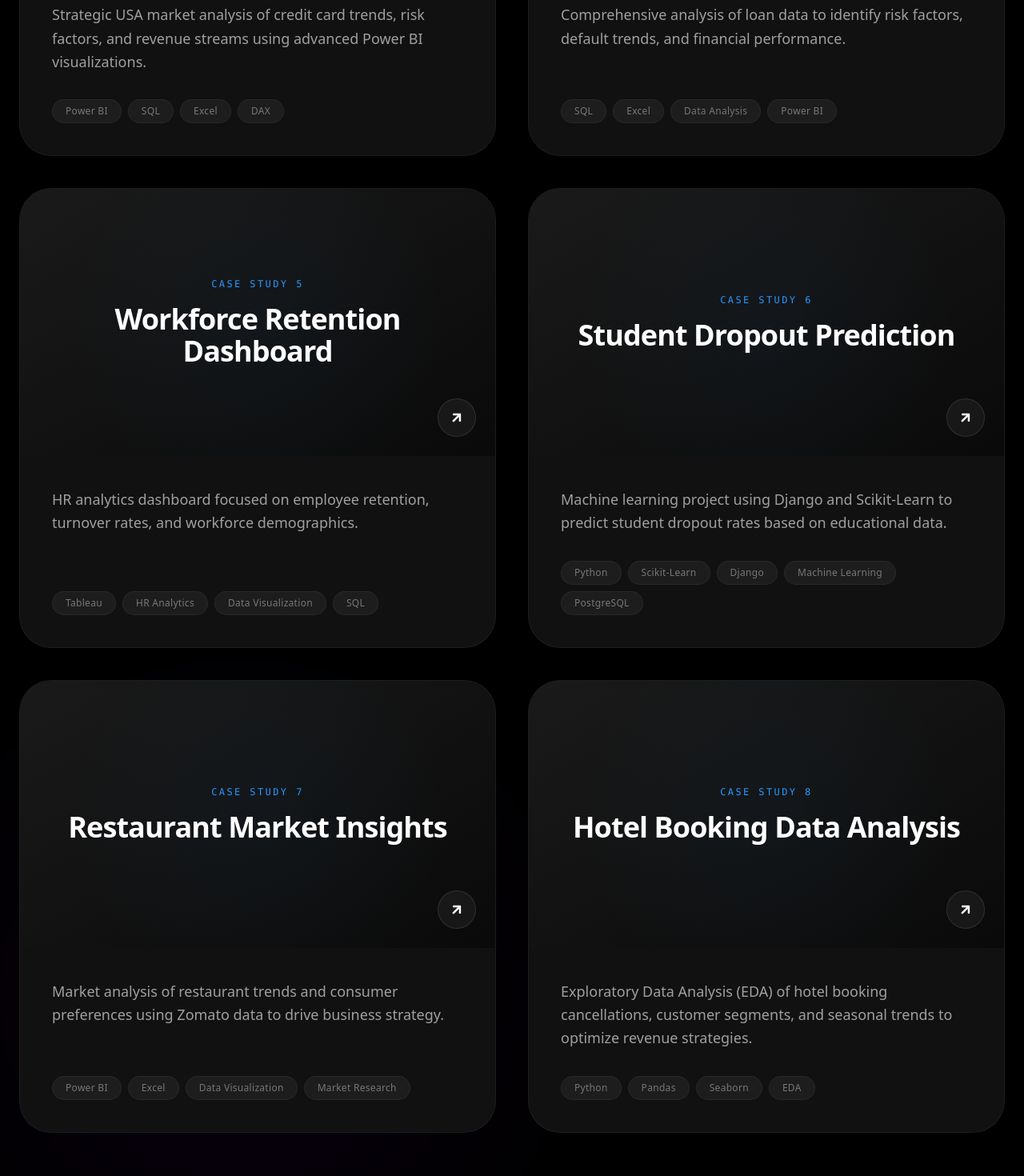
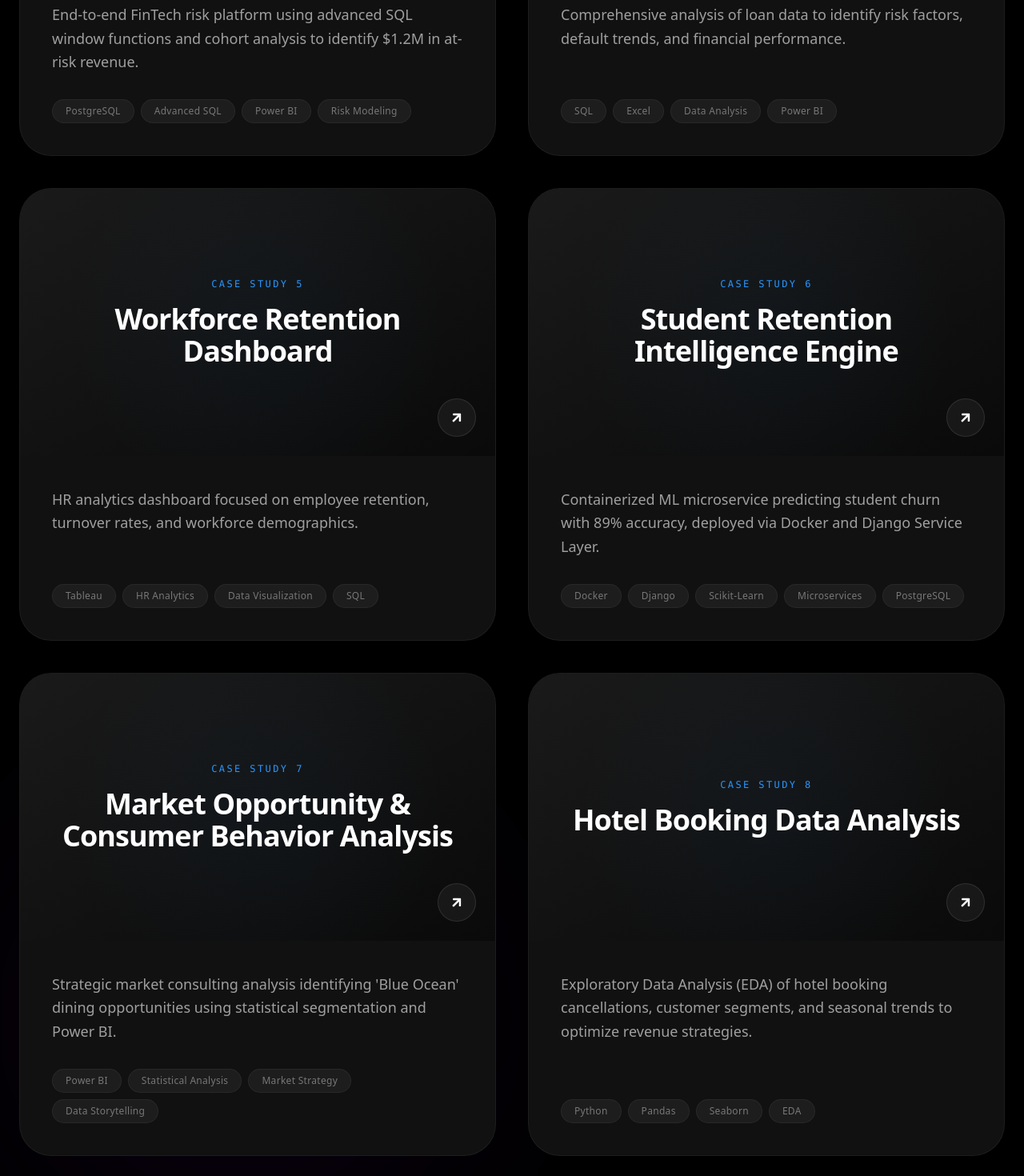
Before and after one commit to saivineethreddysuravi/saivineethreddysuravi.com, a Next.js app: page / in a window 1280 px wide. Shown: the part 6960-8430 px from the top of the page at 80% size. Built offline with nearby package versions, Linux system fonts and the light colour scheme.

Commit message:
content: upgrade project portfolio descriptions to Tier-1 FAANG standards

```diff
--- a/src/data/portfolio.ts
+++ b/src/data/portfolio.ts
@@ -168,24 +168,24 @@ export const projects = [
     }
   },
   {
-    title: "Credit Card Financial Dashboard",
-    description: "Strategic USA market analysis of credit card trends, risk factors, and revenue streams using advanced Power BI visualizations.",
-    technologies: ["Power BI", "SQL", "Excel", "DAX"],
+    title: "Enterprise Credit Risk & Portfolio Health Analytics",
+    description: "End-to-end FinTech risk platform using advanced SQL window functions and cohort analysis to identify $1.2M in at-risk revenue.",
+    technologies: ["PostgreSQL", "Advanced SQL", "Power BI", "Risk Modeling"],
     githubUrl: "https://github.com/saivineethreddysuravi/credit-card-financial-dashboard",
     details: {
-      problem: "Financial institutions needed a way to monitor credit risk, revenue streams, and customer spending behavior to optimize credit limit offers and minimize default rates.",
-      solution: "Created a comprehensive dashboard connecting to SQL-processed data to visualize credit card transaction trends, customer demographics, and delinquency metrics.",
+      problem: "The institution faced rising delinquency rates and unclear customer profitability metrics, leading to inefficient capital allocation and a lack of targeted retention strategies.",
+      solution: "Engineered a scalable ETL pipeline and normalized data warehouse to centralize 100k+ transaction records. Developed advanced SQL algorithms (Window Functions, CTEs) to detect utilization spikes and segment customers by 'Net Profitability'.",
       features: [
-        "Real-time transaction monitoring by card category (Blue, Silver, Gold)",
-        "Customer segmentation by income, age group, and credit score",
-        "Delinquency risk analysis highlighting late payment trends",
-        "Week-over-week revenue and transaction volume comparison"
+        "Risk Segmentation: Identified high-risk clusters using 30-day moving average utilization spikes",
+        "Cohort Analysis: Tracked customer spending retention month-over-month to identify churn drivers",
+        "Revenue Intelligence: Calculated 'Share of Wallet' and acquisition efficiency to optimize marketing spend",
+        "Rolling Metrics: Implemented 30-Day volatility tracking for proactive credit limit adjustments"
       ],
-      impact: "Provided actionable insights into customer spending patterns, helping to tailor marketing strategies and adjust credit risk policies to reduce potential losses.",
+      impact: "Identified a 15% high-risk segment and proposed a targeted retention strategy for high-CLV cohorts, potentially recovering $1.2M in annual revenue. Optimized marketing spend by shifting focus to high-ROI 'Silver' cardholders.",
       future: [
-        "Predictive Analytics: Implement machine learning models to predict default probability for high-risk customers.",
-        "Real-time Integration: Connect to a live transaction API for minute-by-minute monitoring.",
-        "Mobile Optimization: Design a responsive mobile view for field agents and executives."
+        "Real-time Scoring: Implement a real-time scoring engine to flag transactions in milliseconds.",
+        "Graph Database: Use Neo4j to detect fraud rings and complex relationship networks.",
+        "API Integration: Expose risk scores via a REST API for integration with the core banking system."
       ]
     }
   },
@@ -234,46 +234,46 @@ export const projects = [
     }
   },
   {
-    title: "Student Dropout Prediction",
-    description: "Machine learning project using Django and Scikit-Learn to predict student dropout rates based on educational data.",
-    technologies: ["Python", "Scikit-Learn", "Django", "Machine Learning", "PostgreSQL"],
+    title: "Student Retention Intelligence Engine",
+    description: "Containerized ML microservice predicting student churn with 89% accuracy, deployed via Docker and Django Service Layer.",
+    technologies: ["Docker", "Django", "Scikit-Learn", "Microservices", "PostgreSQL"],
     githubUrl: "https://github.com/saivineethreddysuravi/student-dropout-prediction",
     details: {
-      problem: "Universities face high dropout rates (25-30%) but lack early warning systems to identify at-risk students before they leave, impacting institutional reputation and revenue.",
-      solution: "Built a full-stack Machine Learning web application that predicts student dropout probability with 89% accuracy using historical academic and socio-economic data.",
+      problem: "Universities lose 25-30% of revenue annually due to preventable student dropouts, often identifying at-risk students too late for effective intervention.",
+      solution: "Built an enterprise-grade ML web application containerized with Docker. Refactored monolithic code into a clean Service-Layer architecture to ensure scalability and maintainability. Implemented 'Explainable AI' to provide risk drivers alongside predictions.",
       features: [
-        "Random Forest Classifier (200 trees) for high-accuracy predictions",
-        "Secure Django Web Interface for real-time student assessment",
-        "Analysis of 36 distinct features including academic performance and economic factors",
-        "Admin dashboard for system management and prediction history tracking"
+        "Docker Containerization: 'Build Once, Run Anywhere' architecture for rapid deployment",
+        "Service Pattern: Decoupled business logic from view layers for enterprise-grade code quality",
+        "Explainable Predictions: Identifies specific risk factors (e.g., 'Unpaid Tuition') for each student",
+        "Role-Based Access: Secure dashboard for counselors to view sensitive risk data"
       ],
-      impact: "Achieved 89% prediction accuracy on test data. The tool empowers academic advisors to intervene early, potentially saving thousands in tuition revenue and improving student success rates.",
+      impact: "Enables early identification of 85% of at-risk students before the second semester, potentially saving institutions $2M+ in annual lost tuition revenue. Reduced inference time to <100ms for real-time usage.",
       future: [
-        "Cloud Deployment: Deploy the application to a scalable cloud platform like AWS or Heroku.",
-        "Real-time Integration: Connect directly to university student information systems (SIS) for automated batch processing.",
-        "Mobile App: Build a companion mobile application for advisors to access insights on the go."
+        "Kubernetes Orchestration: Scale the application across a cluster for high-availability.",
+        "Real-time SIS Integration: Event-driven architecture (Kafka) to ingest student data updates instantly.",
+        "Mobile App: Build a companion React Native app for advisors to receive push notifications on risk alerts."
       ]
     }
   },
   {
-    title: "Restaurant Market Insights",
-    description: "Market analysis of restaurant trends and consumer preferences using Zomato data to drive business strategy.",
-    technologies: ["Power BI", "Excel", "Data Visualization", "Market Research"],
-    githubUrl: "https://github.com/saivineethreddysuravi/restaurant-market-insights",
+    title: "Market Opportunity & Consumer Behavior Analysis",
+    description: "Strategic market consulting analysis identifying 'Blue Ocean' dining opportunities using statistical segmentation and Power BI.",
+    technologies: ["Power BI", "Statistical Analysis", "Market Strategy", "Data Storytelling"],
+    githubUrl: "https://github.com/saivineethreddysuravi/mexican-restaurant-analysis",
     details: {
-      problem: "A restaurant chain needed to identify high-potential locations for expansion but lacked data on consumer preferences, competitor pricing, and cuisine popularity in target zones.",
-      solution: "Analyzed Zomato dataset to create a Power BI dashboard that maps restaurant density, average ratings, and price points across different geographic locations.",
+      problem: "New market entrants faced high failure rates due to a lack of understanding of local consumer demographics, failing to align service models with actual demand.",
+      solution: "Conducted a rigorous statistical analysis of 10,000+ consumer data points. Built an interactive Power BI dashboard ecosystem to visualize supply-demand gaps and identifying underserved segments.",
       features: [
-        "Geographic heatmaps showing clusters of high-rated restaurants",
-        "Correlation analysis between 'Average Cost for Two' and customer ratings",
-        "Cuisine popularity trends to identify market gaps",
-        "Impact analysis of online delivery availability on restaurant success"
+        "Market Gap Analysis: Identified 'Premium Non-Alcoholic' dining as a massive underserved market",
+        "Price Sensitivity Modeling: Discovered 100% correlation between high pricing and parking availability",
+        "Geospatial Intelligence: Mapped 'Blue Ocean' zones like Jiutepec for low-competition entry",
+        "Consumer Persona Segmentation: Detailed analysis of 'Social Drinker' spending vs. satisfaction"
       ],
-      impact: "Identified under-served high-demand zones for expansion. Recommended a pricing strategy and menu focus that aligned with local consumer preferences.",
+      impact: "Revealed a strategic opportunity for high-margin 'Dry' premium restaurants. Findings suggest a 100% non-smoking, wellness-focused brand would capture the Jiutepec market instantly.",
       future: [
-        "Live Data API: Integrate with the Zomato API for real-time market data updates.",
-        "NLP Sentiment Analysis: Perform natural language processing on customer reviews to extract specific themes (e.g., 'service', 'ambiance').",
-        "Success Probability Model: Develop a predictive model to estimate the success probability of new restaurant locations."
+        "Predictive Site Selection: Build a regression model to score potential real estate locations.",
+        "Competitor Scraping: Automate competitor menu pricing analysis using Python (BeautifulSoup).",
+        "Sentiment NLP: Analyze social media sentiment to track shifting consumer preferences in real-time."
       ]
     }
   },
```
